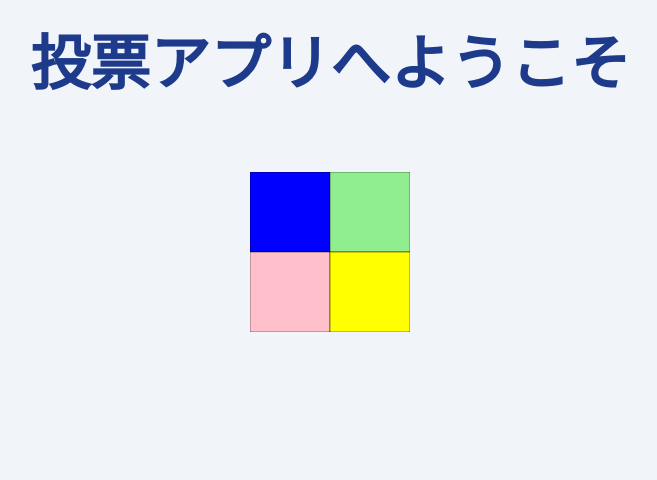
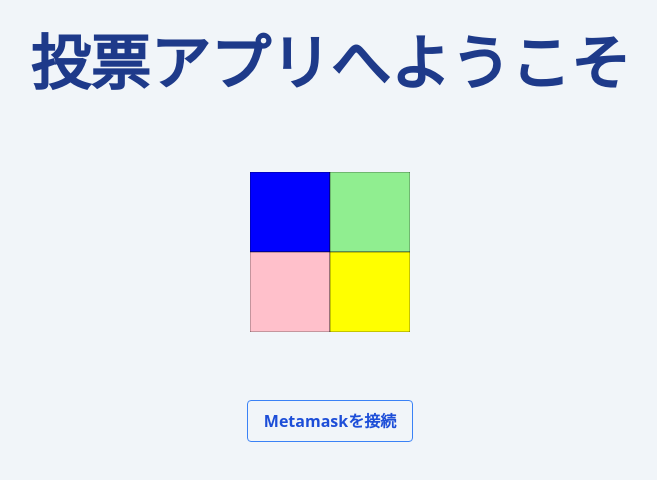
Before and after one commit to Bullgamo9320/Voting-Prototype, a Next.js app in the folder frontend/: page / in a window 1280 px wide. Shown: the top 480 px of the page, without its empty margins (310-967 px from the left). Built offline with nearby package versions, Linux system fonts and the light colour scheme.

Commit message:
frontend:MetaMask接続機能実装

```diff
--- a/frontend/pages/index.tsx
+++ b/frontend/pages/index.tsx
@@ -44,6 +44,20 @@ export default function Home() {
       }
     }
   }
+
+const connectWallet = async () => {
+  try{
+    const { ethereum } = window;
+    const accounts = await ethereum.request({
+      method: 'eth_requestAccounts'
+    });
+    console.log(`account: ${accounts[0]}`)
+    setAccount(accounts[0])
+  } catch (err) {
+    console.log(err)
+  }
+}
+
   useEffect(() => {
     checkMetaMaskInstalled()
     checkChainId()
@@ -71,6 +85,14 @@ export default function Home() {
           <polygon points="175 175, 350 175, 350 350, 175 350" stroke="black" fill="#ffff00" />
         </svg>
       </div>
+      <div className={'flex mt-1'}>
+        {account === '' ? (
+          <button className={'bg-transparent text-blue-700 font-semibold py-2 px-4 border border-blue-500 rounded hover:border-transparent hover:text-white hover:bg-blue-500 hover:cursor-pointer'}
+          onClick={connectWallet}>
+          Metamaskを接続
+          </button>
+        ) : (<></>)}
+      </div>
     </div>
   )
 }
```
